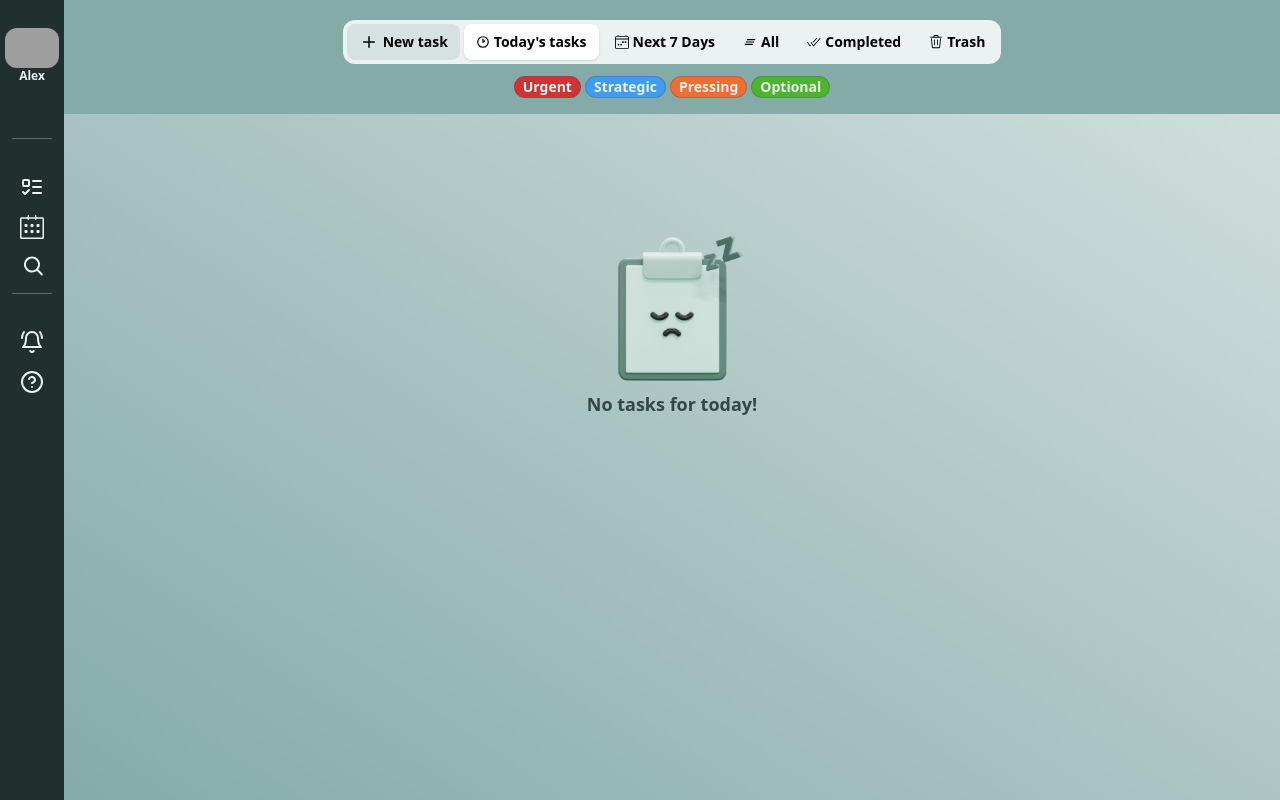
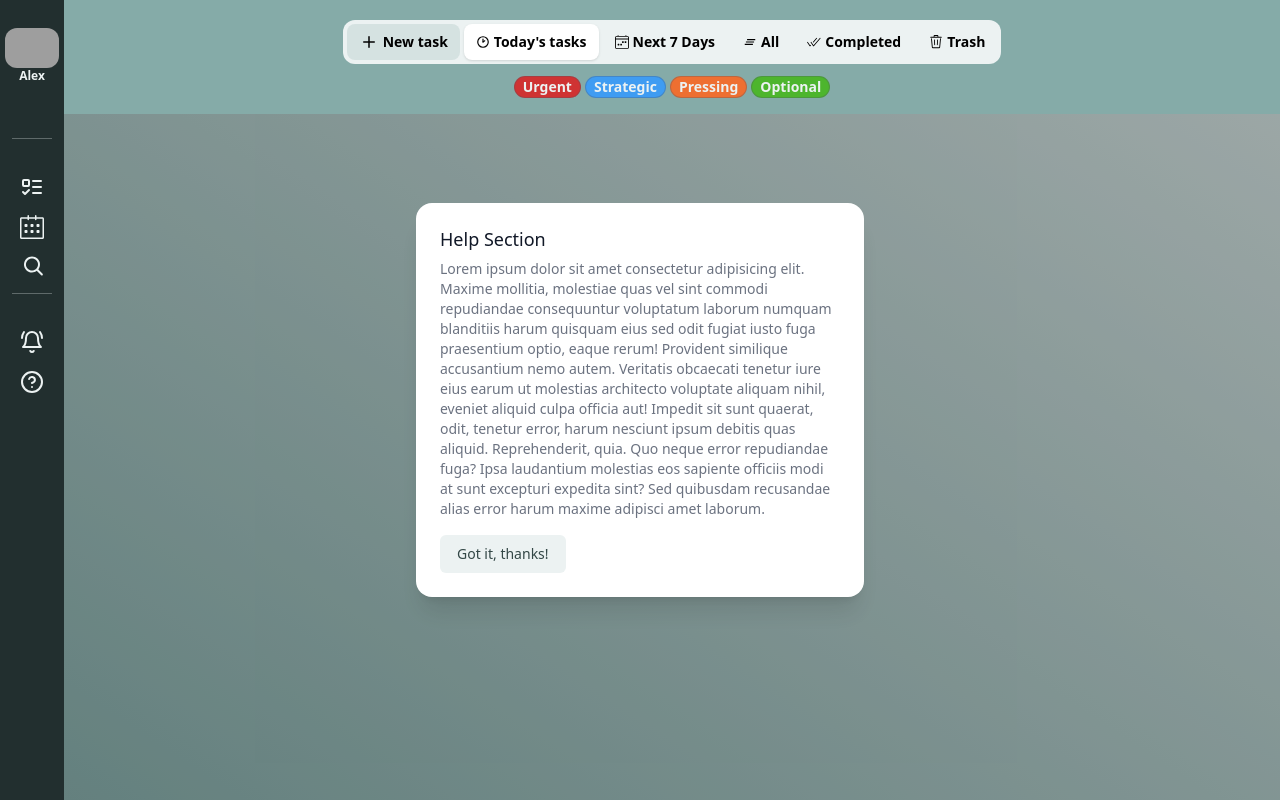
Before and after one commit to Alex6n/todo-list-app, a React (Create React App) app: page / in a window 1280 px wide. Both pictures are taken after a click on the button 32 px from the left and 382 px from the top of the page. Built offline with nearby package versions, Linux system fonts and the light colour scheme; grey boxes are pictures that could not be loaded.

Commit message:
implementing the help section

```diff
--- a/src/components/Main.js
+++ b/src/components/Main.js
@@ -35,7 +35,7 @@
     <div className="bg-gradient-to-tr from-azure-radiance-400 to-azure-radiance-200 h-screen w-screen overflow-auto">
 
       <Tab.Group>
-        <div className="sticky z-40 flex flex-col items-center pb-4 top-0 bg-azure-radiance-400">
+        <div className="sticky z-30 flex flex-col items-center pb-4 top-0 bg-azure-radiance-400">
           <Tabs />
           <Filters />
         </div>
--- a/src/components/SideMenu.js
+++ b/src/components/SideMenu.js
@@ -1,17 +1,17 @@
-import { useSelector } from "react-redux";
-import { LuListTodo, LuHelpCircle } from "react-icons/lu";
+import { LuListTodo } from "react-icons/lu";
 import { SlCalender } from "react-icons/sl";
 import { CgSearch } from "react-icons/cg";
 import { Listbox, Transition } from "@headlessui/react";
 import { Fragment } from "react";
-import AccountMenu from "./AccountMenu";
+import AccountMenu from "./menu/AccountMenu";
 import Notifications from "./menu/Notifications";
+import Help from "./menu/Help";
 
 function SideMenu() {
   const username = 'Alex'//useSelector((state) => state.user.username);
 
   return (
-    <div className="hidden z-50 sticky lg:grid grid-rows-5 h-screen p-3 w-16 bg-azure-radiance-950 text-azure-radiance-100">
+    <div className="hidden z-40 sticky lg:grid grid-rows-5 h-screen p-3 w-16 bg-azure-radiance-950 text-azure-radiance-100">
 
       {/* User Section */}
       <div className="border-b section mt-3">
@@ -74,12 +74,7 @@
           <Notifications/>
         </div>
         <div className="flex justify-center">
-          <button
-            title="Help"
-            className="p-2 text-2xl hover:text-azure-radiance-400 transition"
-          >
-            <LuHelpCircle />
-          </button>
+          <Help/>
         </div>
       </div>
 
--- /dev/null
+++ b/src/components/menu/Help.js
@@ -0,0 +1,81 @@
+import { Dialog, Transition } from "@headlessui/react";
+import { Fragment, useState } from "react";
+import { LuHelpCircle } from "react-icons/lu";
+
+export default function Help() {
+    let [isOpen, setIsOpen] = useState(false)
+
+    function closeModal() {
+      setIsOpen(false)
+    }
+
+    function openModal() {
+      setIsOpen(true)
+    }
+  return (
+    <>
+      <button title="Help" className="p-2 text-2xl hover:text-azure-radiance-400 transition" onClick={openModal}>
+        <LuHelpCircle />
+      </button>
+
+      <Transition appear show={isOpen} as={Fragment}>
+        <Dialog as="div" className="relative z-10" onClose={closeModal}>
+          <Transition.Child
+            as={Fragment}
+            enter="ease-out duration-300"
+            enterFrom="opacity-0"
+            enterTo="opacity-100"
+            leave="ease-in duration-200"
+            leaveFrom="opacity-100"
+            leaveTo="opacity-0">
+            <div className="fixed inset-0 bg-black/25" />
+          </Transition.Child>
+
+          <div className="fixed inset-0 overflow-y-auto">
+            <div className="flex min-h-full items-center justify-center p-4 text-center">
+              <Transition.Child
+                as={Fragment}
+                enter="ease-out duration-300"
+                enterFrom="opacity-0 scale-95"
+                enterTo="opacity-100 scale-100"
+                leave="ease-in duration-200"
+                leaveFrom="opacity-100 scale-100"
+                leaveTo="opacity-0 scale-95"
+              >
+                <Dialog.Panel className="w-full max-w-md transform overflow-hidden rounded-2xl bg-white p-6 text-left align-middle shadow-xl transition-all">
+                  <Dialog.Title as="h3" className="text-lg font-medium leading-6 text-gray-900">
+                    Help Section
+                  </Dialog.Title>
+                  <div className="mt-2">
+                    <p className="text-sm text-gray-500">
+                    Lorem ipsum dolor sit amet consectetur adipisicing elit. Maxime mollitia,
+                    molestiae quas vel sint commodi repudiandae consequuntur voluptatum laborum
+                    numquam blanditiis harum quisquam eius sed odit fugiat iusto fuga praesentium
+                    optio, eaque rerum! Provident similique accusantium nemo autem. Veritatis
+                    obcaecati tenetur iure eius earum ut molestias architecto voluptate aliquam
+                    nihil, eveniet aliquid culpa officia aut! Impedit sit sunt quaerat, odit,
+                    tenetur error, harum nesciunt ipsum debitis quas aliquid. Reprehenderit,
+                    quia. Quo neque error repudiandae fuga? Ipsa laudantium molestias eos
+                    sapiente officiis modi at sunt excepturi expedita sint? Sed quibusdam
+                    recusandae alias error harum maxime adipisci amet laborum.
+                    </p>
+                  </div>
+
+                  <div className="mt-4">
+                    <button
+                      type="button"
+                      className="inline-flex justify-center rounded-md border border-transparent bg-azure-radiance-100 px-4 py-2 text-sm font-medium text-azure-radiance-900 hover:bg-azure-radiance-200 focus:outline-none focus-visible:ring-2 focus-visible:ring-blue-500 focus-visible:ring-offset-2"
+                      onClick={closeModal}
+                    >
+                      Got it, thanks!
+                    </button>
+                  </div>
+                </Dialog.Panel>
+              </Transition.Child>
+            </div>
+          </div>
+        </Dialog>
+      </Transition>
+    </>
+  );
+}
--- a/src/store/tasksSlice.js
+++ b/src/store/tasksSlice.js
@@ -22,7 +22,7 @@
         addTask: (state, action) => { state.list.push(action.payload) },
         updateTask: (state, action) => {
             const { index, updatedTask } = action.payload;
-            state.list[index] = {...state.list[index], ...updatedTask}
+            state.list[index] = { ...state.list[index], ...updatedTask }
         },
         deleteTask: (state, action) => { state.list.splice(action.payload, 1) },
     }
```
Also changed, not shown: src/components/menu/AccountMenu.js (renamed from src/components/AccountMenu.js), src/store/store.js (line endings or trailing spaces).
